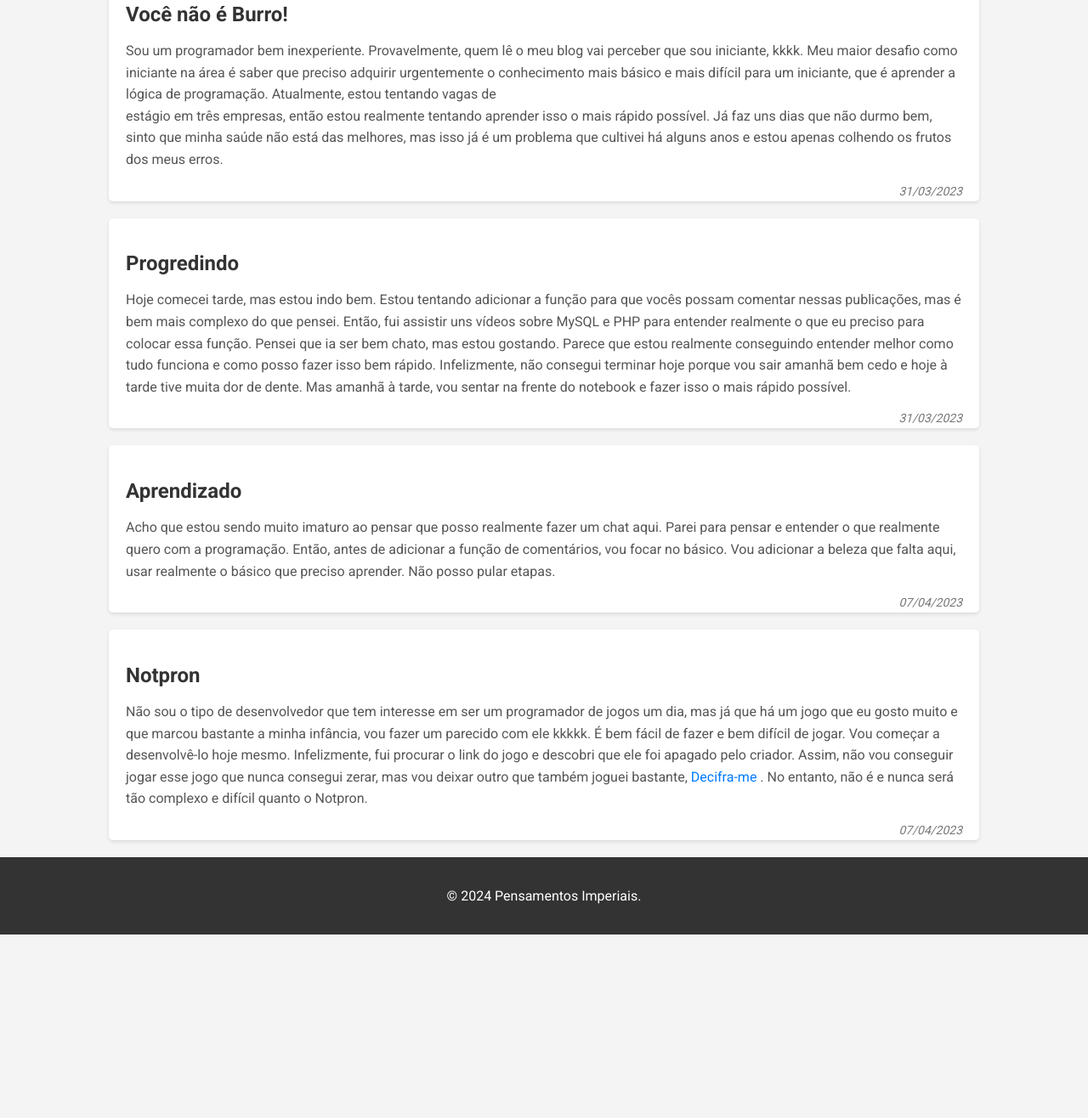
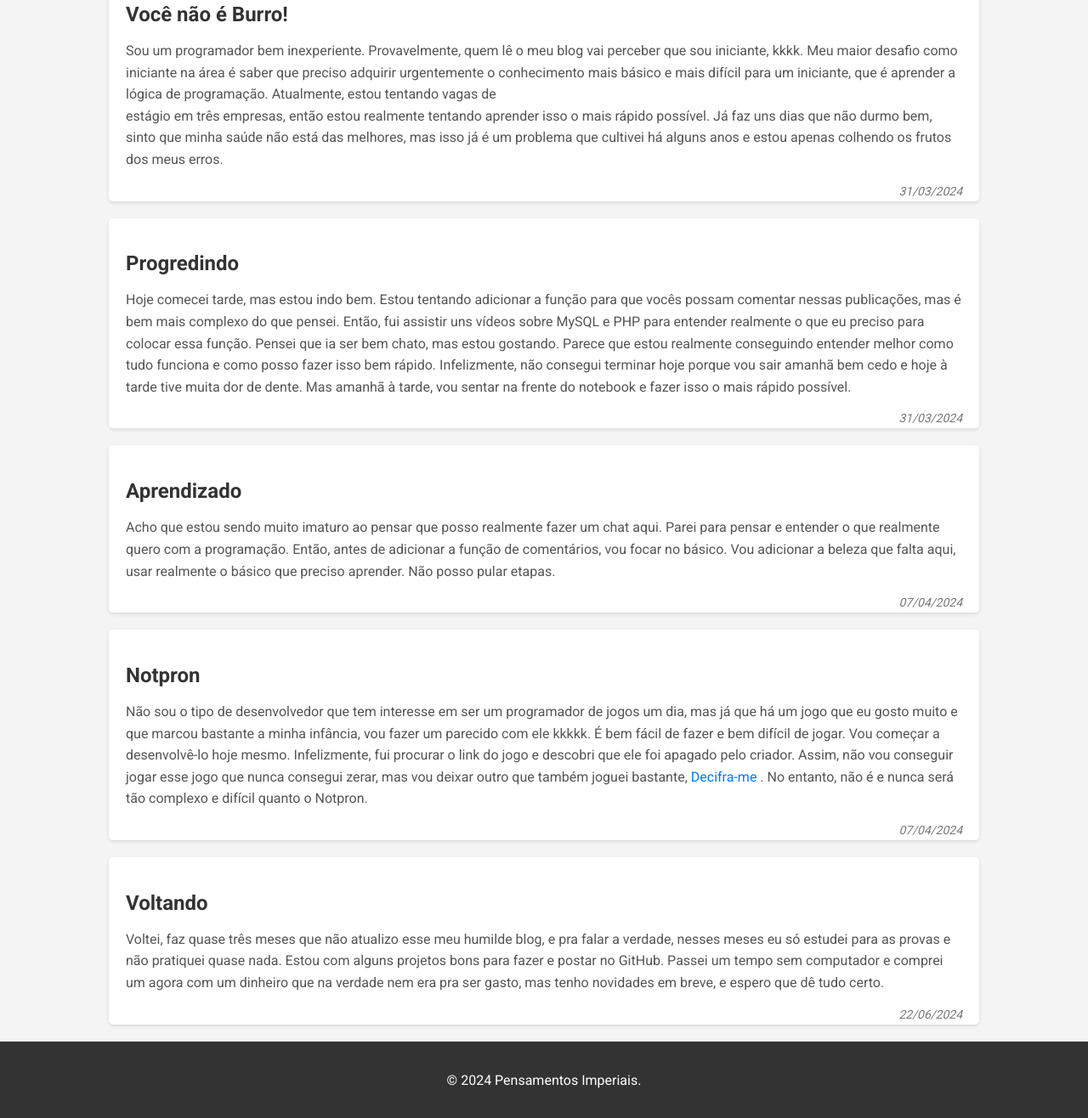
Before and after one commit to Romafrl/Blog-Simples, a plain HTML site: page index.html in a window 1280 px wide. Shown: the part 560-1876 px from the top of the page at 85% size. Before the commit the page ends 1660 px from the top, so only its background shows below. Drawn offline with Linux system fonts and the light colour scheme.

Commit message:
Update index.html

```diff
--- a/index.html
+++ b/index.html
@@ -25,22 +25,27 @@
         <article>
             <h2>Você não é Burro!</h2>
             <p>Sou um programador bem inexperiente. Provavelmente, quem lê o meu blog vai perceber que sou iniciante, kkkk. Meu maior desafio como iniciante na área é saber que preciso adquirir urgentemente o conhecimento mais básico e mais difícil para um iniciante, que é aprender a lógica de programação. Atualmente, estou tentando vagas de <br>estágio em três empresas, então estou realmente tentando aprender isso o mais rápido possível. Já faz uns dias que não durmo bem, sinto que minha saúde não está das melhores, mas isso já é um problema que cultivei há alguns anos e estou apenas colhendo os frutos dos meus erros.</p>
-            <span class="date">31/03/2023</span>
+            <span class="date">31/03/2024</span>
         </article>
         <article>
             <h2>Progredindo</h2>
             <p>Hoje comecei tarde, mas estou indo bem. Estou tentando adicionar a função para que vocês possam comentar nessas publicações, mas é bem mais complexo do que pensei. Então, fui assistir uns vídeos sobre MySQL e PHP para entender realmente o que eu preciso para colocar essa função. Pensei que ia ser bem chato, mas estou gostando. Parece que estou realmente conseguindo entender melhor como tudo funciona e como posso fazer isso bem rápido. Infelizmente, não consegui terminar hoje porque vou sair amanhã bem cedo e hoje à tarde tive muita dor de dente. Mas amanhã à tarde, vou sentar na frente do notebook e fazer isso o mais rápido possível.</p>
-            <span class="date">31/03/2023</span>
+            <span class="date">31/03/2024</span>
         </article>
         <article>
             <h2>Aprendizado</h2>
             <p>Acho que estou sendo muito imaturo ao pensar que posso realmente fazer um chat aqui. Parei para pensar e entender o que realmente quero com a programação. Então, antes de adicionar a função de comentários, vou focar no básico. Vou adicionar a beleza que falta aqui, usar realmente o básico que preciso aprender. Não posso pular etapas.</p>
-            <span class="date">07/04/2023</span>
+            <span class="date">07/04/2024</span>
         </article>
         <article>
             <h2>Notpron</h2>
             <p>Não sou o tipo de desenvolvedor que tem interesse em ser um programador de jogos um dia, mas já que há um jogo que eu gosto muito e que marcou bastante a minha infância, vou fazer um parecido com ele kkkkk. É bem fácil de fazer e bem difícil de jogar. Vou começar a desenvolvê-lo hoje mesmo. Infelizmente, fui procurar o link do jogo e descobri que ele foi apagado pelo criador. Assim, não vou conseguir jogar esse jogo que nunca consegui zerar, mas vou deixar outro que também joguei bastante, <a href="http://decifra.me/">Decifra-me</a> . No entanto, não é e nunca será tão complexo e difícil quanto o Notpron.</p>
-            <span class="date">07/04/2023</span>
+            <span class="date">07/04/2024</span>
+        </article>
+        <article>
+            <h2>Voltando</h2>
+            <p>Voltei, faz quase três meses que não atualizo esse meu humilde blog, e pra falar a verdade, nesses meses eu só estudei para as provas e não pratiquei quase nada. Estou com alguns projetos bons para fazer e postar no GitHub. Passei um tempo sem computador e comprei um agora com um dinheiro que na verdade nem era pra ser gasto, mas tenho novidades em breve, e espero que dê tudo certo.</p>
+            <span class="date">22/06/2024</span>
         </article>
     </section>
 
```
